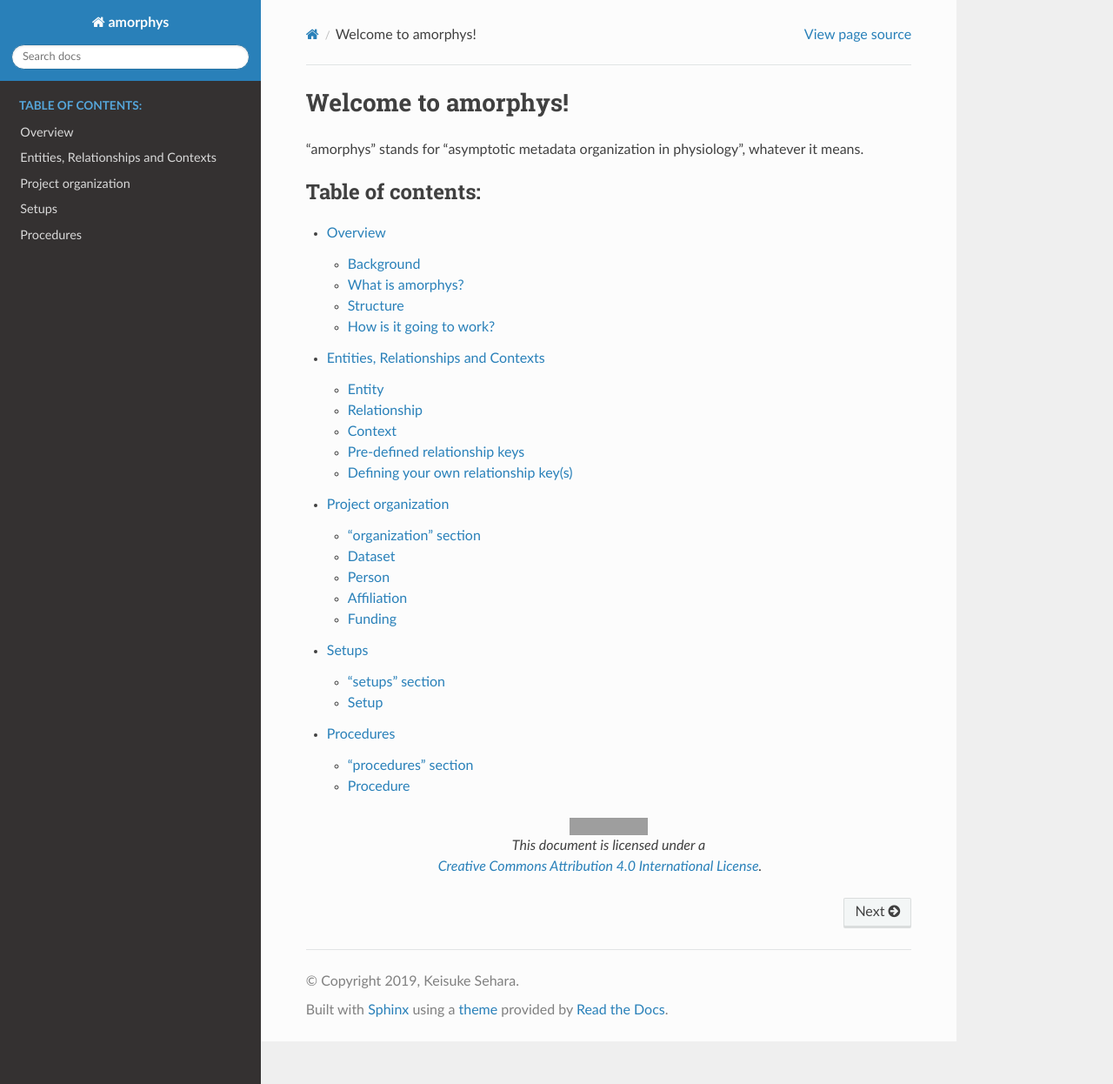
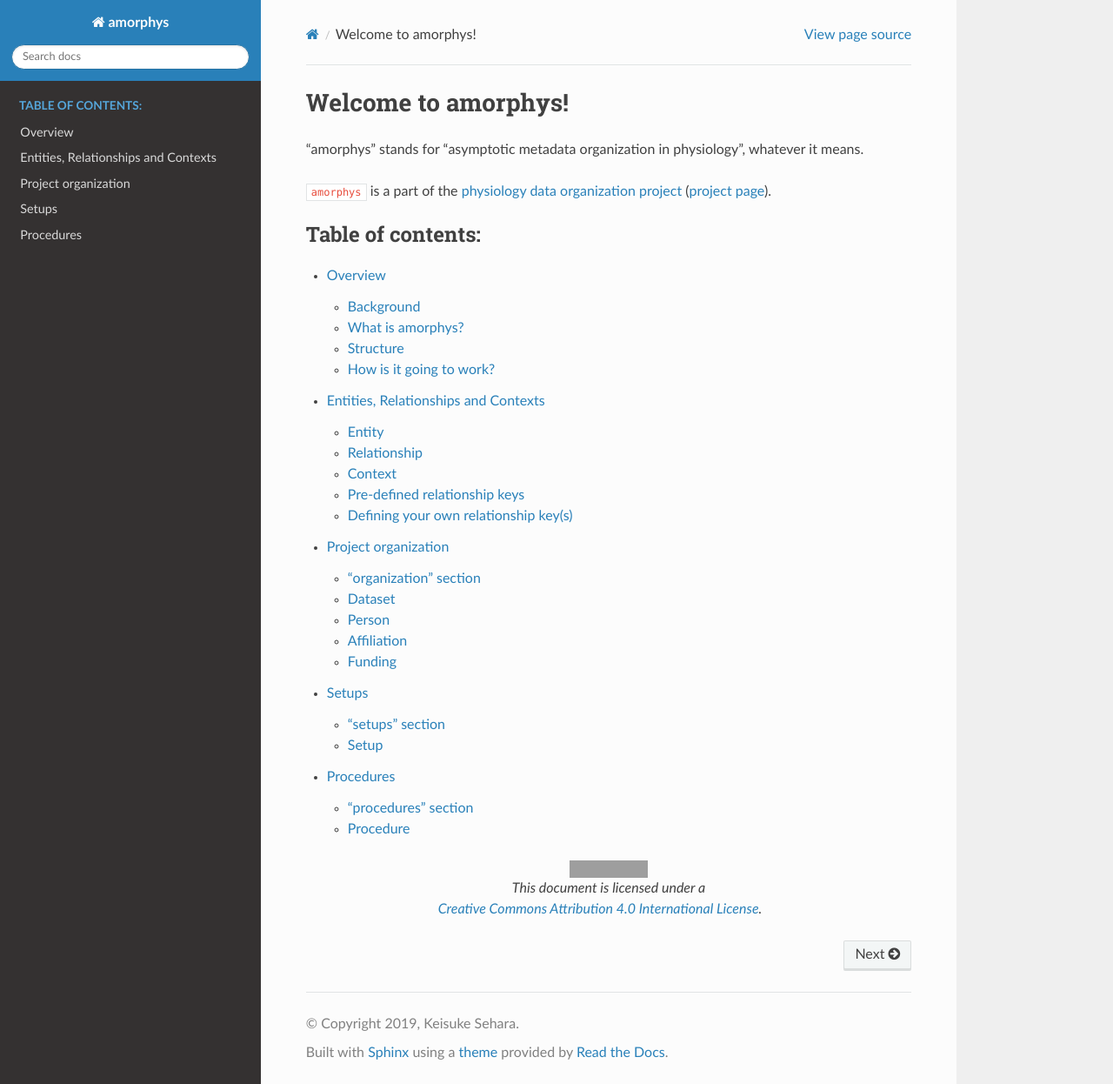
Before and after one commit to gwappa/amorphys, a Sphinx documentation site: the page built from docs/source/index.rst, in a window 1280 px wide and 1246 px high. Shown: the whole window at 87% size. Built offline with Sphinx 7.4.7 and the Read the Docs theme 2.0.0, drawn with Linux system fonts in a browser that asks for light colours; grey boxes are pictures that could not be loaded.

Commit message:
add link to physiology-data-organization

```diff
--- a/docs/source/index.rst
+++ b/docs/source/index.rst
@@ -11,6 +11,9 @@ Welcome to amorphys!
 
 "amorphys" stands for "asymptotic metadata organization in physiology",
 whatever it means.
+
+``amorphys`` is a part of the `physiology data organization project <https://physiology-data-organization.readthedocs.io/>`_
+(`project page <https://github.com/gwappa/physiology-data-organization>`_).
 
 .. toctree::
    :maxdepth: 2
```
